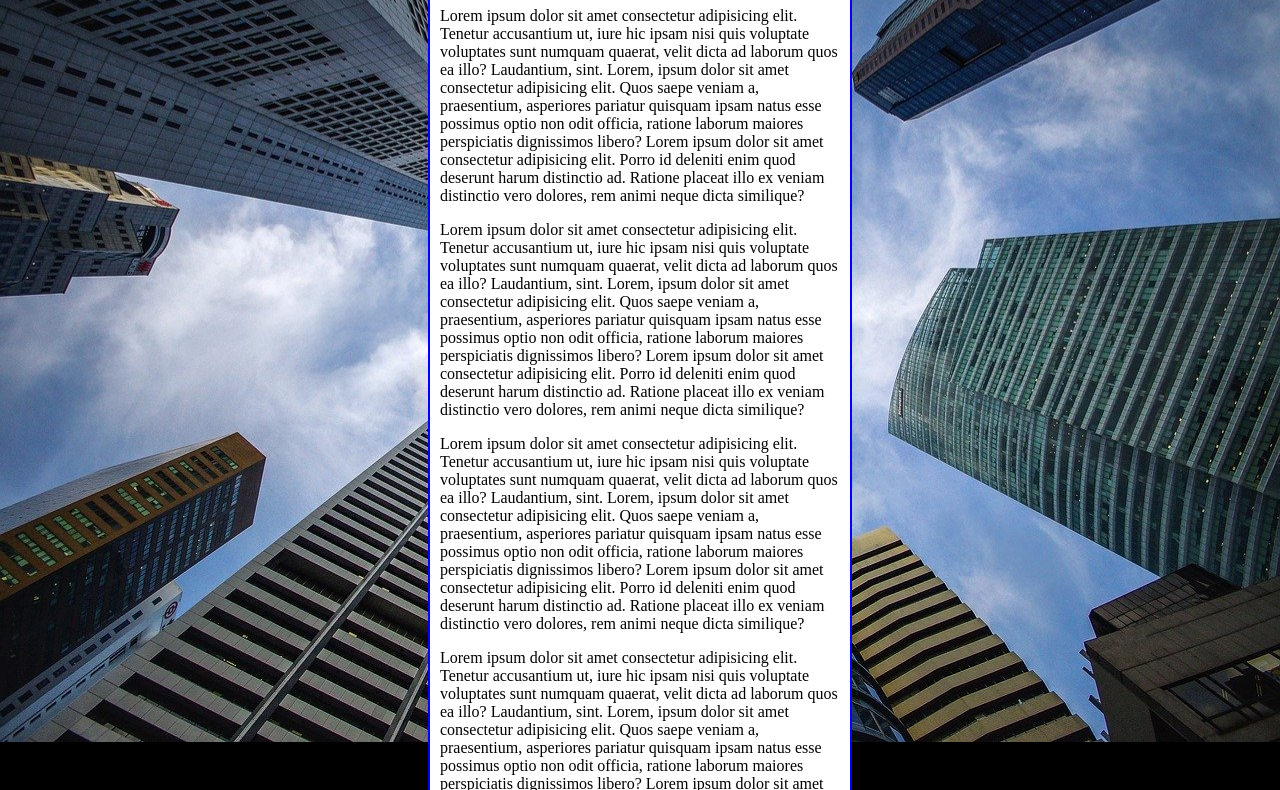
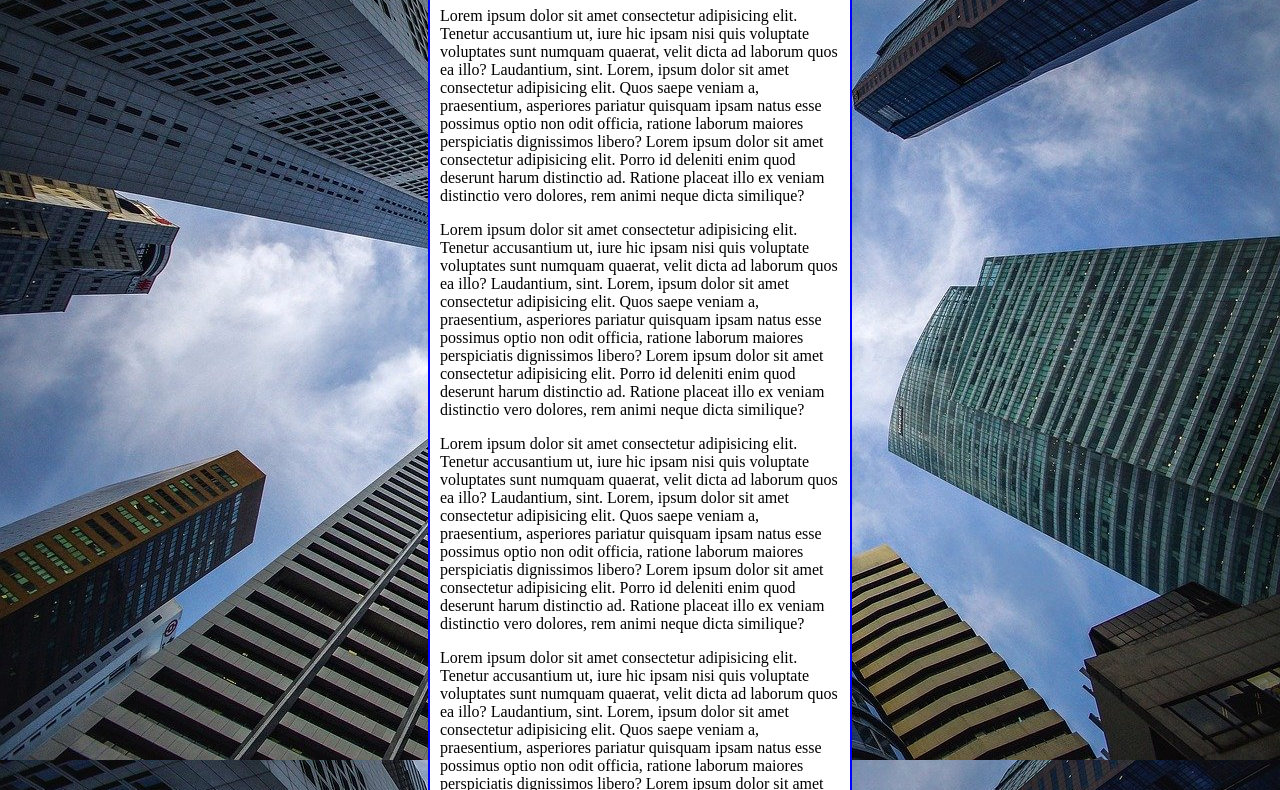
Before and after one commit to pedrovalete/html-css, a plain HTML site: page exercicios/ex.022/fundo006.html in a window 1280 px wide. Shown: the part 93-883 px from the top of the page. Drawn offline with Linux system fonts and the light colour scheme.

Commit message:
atualizei ex.022

```diff
--- a/exercicios/ex.022/fundo006.html
+++ b/exercicios/ex.022/fundo006.html
@@ -3,20 +3,28 @@
 <head>
     <meta charset="UTF-8">
     <meta name="viewport" content="width=device-width, initial-scale=1.0">
-    <title>Document</title>
+    <title>Fundo fixo de tela</title>
     <style>
         body{
             height: 100vh;
-            background-color: black;
+            /*background-color: black;
             background-image: url(imagens/wallpaper002.jpg);
             background-position: center center;
             background-repeat: no-repeat;
+            background-size: cover;
+            background-attachment: fixed;*/
+
+            /* Shorthand background
+                color > image > position > repeat > attachment
+            */
+
+            background: black url(imagens/wallpaper002.jpg) center center no-repeat fixed;
             background-size: cover;
         }
 
         main{
             background-color: white;
-            width: 400px;
+            max-width: 400px;
             padding: 10px;
             margin: auto;
             border: 2px solid blue;
```
